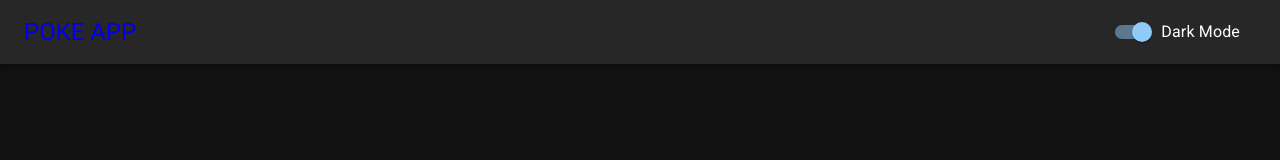
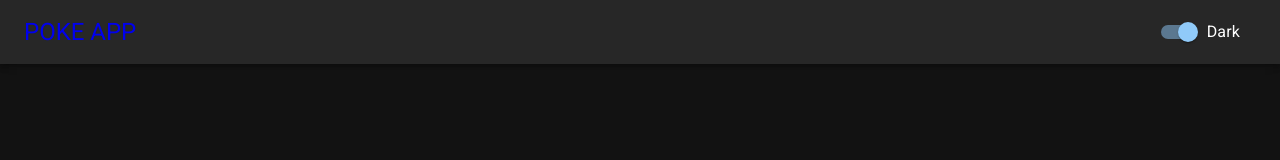
Before and after one commit to emmchier/pokemon-app, a Next.js app: page / in a window 1280 px wide. Shown: the top 160 px of the page. Built offline with nearby package versions, Linux system fonts and the light colour scheme.

Commit message:
apllying light and dark mode

```diff
--- a/src/components/ui/navbar/Navbar.tsx
+++ b/src/components/ui/navbar/Navbar.tsx
@@ -3,8 +3,12 @@ import React, { FC } from 'react';
 import Link from 'next/link';
 
 import { AppBar, FormControlLabel, Switch, Toolbar, Typography } from '@mui/material';
+import { useContext } from 'react';
+import { ModeContext } from '../../../context/ui/ModeContext';
 
 export const Navbar: FC = () => {
+  const { isDarkMode, setIsDarkMode } = useContext(ModeContext);
+
   return (
     <AppBar position="sticky">
       <Toolbar sx={{ display: 'flex', alignItems: 'center', justifyContent: 'space-between' }}>
@@ -14,8 +18,14 @@ export const Navbar: FC = () => {
           </Typography>
         </Link>
         <FormControlLabel
-          control={<Switch defaultChecked inputProps={{ 'aria-label': 'Dark Mode' }} />}
-          label="Dark Mode"
+          control={
+            <Switch
+              onChange={() => setIsDarkMode(!isDarkMode)}
+              defaultChecked
+              inputProps={{ 'aria-label': isDarkMode === true ? 'Dark' : 'Light' }}
+            />
+          }
+          label={isDarkMode === true ? 'Dark' : 'Light'}
         />
       </Toolbar>
     </AppBar>
--- /dev/null
+++ b/src/context/ui/ModeContext.tsx
@@ -0,0 +1,8 @@
+import { createContext } from 'react';
+
+interface ContextProps {
+  isDarkMode: boolean;
+  setIsDarkMode: (e: boolean) => void;
+}
+
+export const ModeContext = createContext({} as ContextProps);
--- /dev/null
+++ b/src/context/ui/ModeProvider.tsx
@@ -0,0 +1,25 @@
+import { useReducer, useState } from 'react';
+
+import { FCC } from '../../types';
+import { ModeContext } from '.';
+import { CssBaseline, GlobalStyles, ThemeProvider } from '@mui/material';
+import { darkTheme, globalStyle, lightTheme } from '../../styles/themes';
+
+export const ModeProvider: FCC = ({ children }) => {
+  const [isDarkMode, setIsDarkMode] = useState(true);
+
+  return (
+    <ModeContext.Provider
+      value={{
+        isDarkMode,
+        setIsDarkMode,
+      }}
+    >
+      <ThemeProvider theme={isDarkMode === true ? darkTheme : lightTheme}>
+        <GlobalStyles styles={globalStyle} />
+        <CssBaseline />
+        {children}
+      </ThemeProvider>
+    </ModeContext.Provider>
+  );
+};
--- /dev/null
+++ b/src/context/ui/index.ts
@@ -0,0 +1,2 @@
+export * from './ModeContext';
+export * from './ModeProvider';
--- a/src/pages/_app.tsx
+++ b/src/pages/_app.tsx
@@ -1,14 +1,11 @@
 import type { AppProps } from 'next/app';
 
-import { CssBaseline, GlobalStyles, ThemeProvider } from '@mui/material';
-import { darkTheme, lightTheme, globalStyle } from '../styles/themes';
+import { ModeProvider } from '../context/ui';
 
 export default function App({ Component, pageProps }: AppProps) {
   return (
-    <ThemeProvider theme={darkTheme}>
-      <GlobalStyles styles={globalStyle} />
-      <CssBaseline />
+    <ModeProvider>
       <Component {...pageProps} />
-    </ThemeProvider>
+    </ModeProvider>
   );
 }
```
